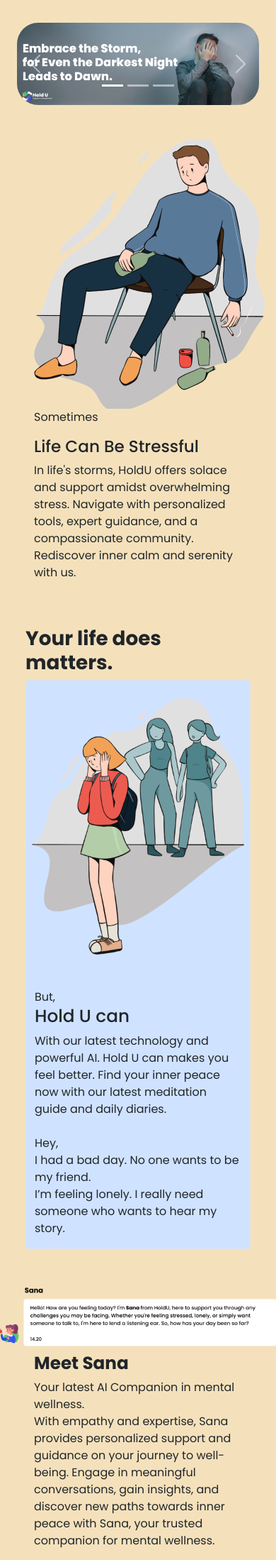
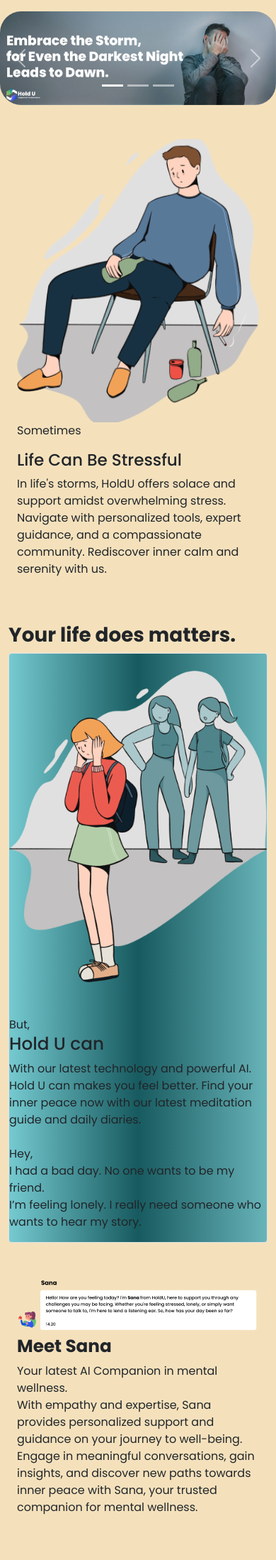
Before and after one commit to F2LX/holdu, a Laravel app: page / in a window 390 px wide. Shown: the part 86-2284 px from the top of the page at 71% size. Run offline with Laravel 12, Linux system fonts and the light colour scheme.

Commit message:
Fix unresponsive layout

```diff
--- a/public/css/style.css
+++ b/public/css/style.css
@@ -29,3 +29,10 @@
 .rounded {
     border-radius: 30px !important;
 }
+.thumbnail {
+    width: 100%;
+}
+.bg-custom-home {
+    background: linear-gradient(90deg, #75CAD0 0%, #175A5F 50%, #68B4B9 100%);
+    width: 100%;
+}
--- a/resources/views/home/main.blade.php
+++ b/resources/views/home/main.blade.php
@@ -28,28 +28,28 @@
     </button>
 </div>
 
-<div class="container-xl">
+<div class="container-fluid">
   <div class="container mt-5">
     <div class="row align-items-center">
-      <div class="col">
-        <img src="img/Addiction.png" alt="">
+      <div class="col-md order-md-1">
+        <img class="w-100" src="img/Addiction.png" alt="">
       </div>
-      <div class="col">
+      <div class="col-md order-md-2">
         <p>Sometimes</p>
         <h3>Life Can Be Stressful</h3>
         <p>In life's storms, HoldU offers solace and support amidst overwhelming stress. Navigate with personalized tools, expert guidance, and a compassionate community. Rediscover inner calm and serenity with us.</p>
       </div>
     </div>
-  </div>
+</div>
 
   <h1 class="mt-5 fw-bold">Your life does matters.</h1>
 
-  <div class="container-xl bg-primary-subtle border rounded-1">
+  <div class="containe-fluid bg-custom-home border rounded-1">
     <div class="row">
-      <div class="col d-flex justify-content-center pt-4">
-        <img src="img/Body_shaming.png" alt="" width="300px">
+      <div class="col-md order-md-1 d-flex justify-content-center pt-4">
+        <img class="w-100" src="img/Body_shaming.png" alt="">
       </div>
-      <div class="col">
+      <div class="col-md order-md-2">
         <p class="mb-0 mt-5">But,</p>
         <h2 id="holducan">Hold U can</h2>
         <p class="mb-4">With our latest technology and powerful AI. Hold U can makes you feel better. Find your inner peace now with our latest meditation guide and daily diaries.</p>
@@ -62,10 +62,10 @@
 
   <div class="container-xl mt-5">
     <div class="row">
-      <div class="col d-flex justify-content-center">
-        <img src="img/image 2.png" alt="" width="400">
+      <div class="col-md order-md-1 d-flex justify-content-center">
+        <img class="w-100" src="img/image 2.png" alt="">
       </div>
-      <div class="col">
+      <div class="col-md order-md-2">
         <h2 class="fw-bold">Meet Sana</h2>
         <p>Your latest AI Companion in mental wellness. <br> With empathy and expertise, Sana provides personalized support and guidance on your journey to well-being. Engage in meaningful conversations, gain insights, and discover new paths towards inner peace with Sana, your trusted companion for mental wellness.</p>
       </div>
@@ -74,22 +74,22 @@
 
   <div class="container-xl mt-5">
     <div class="row align-items-center">
-      <div class="col">
+      <div class="col-md order-md-1">
         <h2 class="fw-bold">Machine Learning</h2>
         <p>Experience the power of predictive mood analysis with Sana, our cutting-edge machine learning companion. Discover how Sana utilizes advanced algorithms to anticipate your mood, offering personalized support and guidance tailored to your emotional well-being. Say hello to a new era of mental wellness with Sana by your side.</p>
       </div>
-      <div class="col d-flex justify-content-center">
-        <img src="img/SanaPic 6.png" alt="" width="400">
+      <div class="col-md order-md-2 d-flex justify-content-center">
+        <img class="w-100" src="img/SanaPic 6.png" alt="">
       </div>
     </div>
   </div>
 
   <div class="container-xl mt-5">
     <div class="row align-items-center">
-      <div class="col d-flex justify-content-center">
-        <img src="img/image 3.png" alt="" width="400">
+      <div class="col-md order-md-1 d-flex justify-content-center">
+        <img class="w-100" src="img/image 3.png" alt="">
       </div>
-      <div class="col">
+      <div class="col-md order-md-2">
         <h2 class="fw-bold">ConnectU</h2>
         <p>Where Minds Unite. Dive into a vibrant social media forum within HoldU's core features. Connect, engage, and share with like-minded individuals, fostering meaningful connections and conversations centered around mental wellness and personal growth.</p>
       </div>
--- a/resources/views/ui/home.blade.php
+++ b/resources/views/ui/home.blade.php
@@ -43,7 +43,7 @@
       </nav>
       {{-- End Navbar --}}
 
-      <div class="container-fluid px-4 py-3">
+      <div class="container-fluid m-0 p-0">
         @yield('content')
       </div>
     <script src="https://cdn.jsdelivr.net/npm/bootstrap@5.3.3/dist/js/bootstrap.bundle.min.js" integrity="sha384-YvpcrYf0tY3lHB60NNkmXc5s9fDVZLESaAA55NDzOxhy9GkcIdslK1eN7N6jIeHz" crossorigin="anonymous"></script>
```
